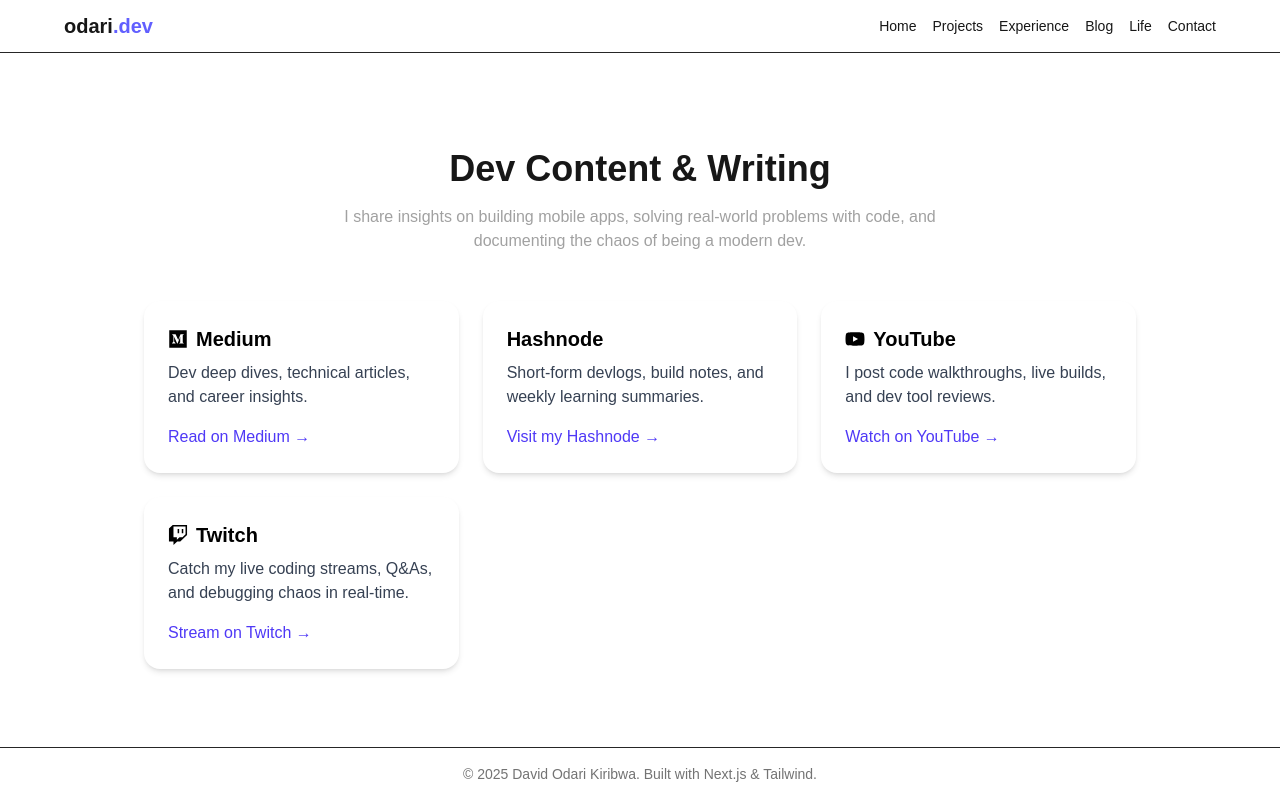
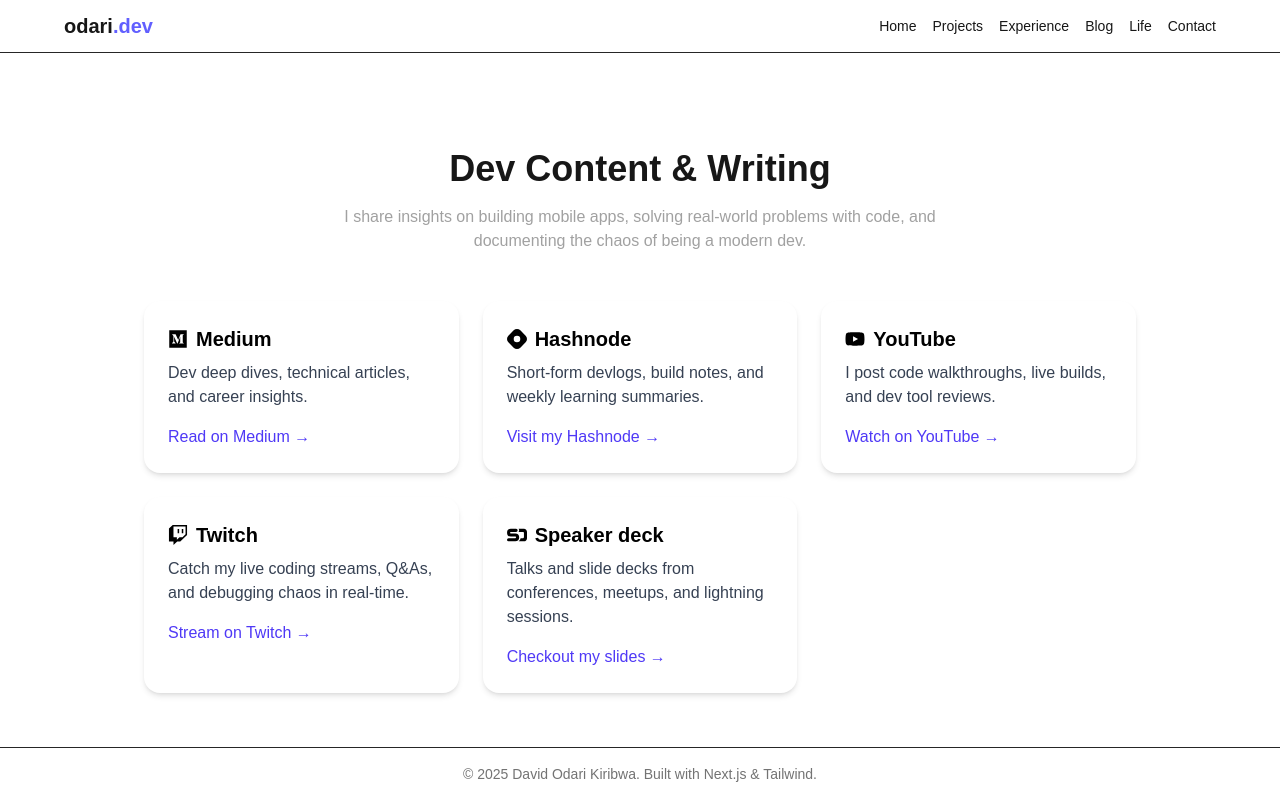
Before and after one commit to odaridavid/my-portfolio, a Next.js app: page /blog in a window 1280 px wide. Built offline with nearby package versions, Linux system fonts and the light colour scheme.

Commit message:
Add speaker deck and fix missing icons

```diff
--- a/src/app/blog/page.tsx
+++ b/src/app/blog/page.tsx
@@ -1,14 +1,18 @@
-'use client';
+"use client";
 
-import Link from 'next/link';
-import { FaYoutube, FaMedium,FaTwitch } from 'react-icons/fa';
+import Link from "next/link";
+import { FaYoutube, FaMedium, FaTwitch } from "react-icons/fa";
+import { SiHashnode, SiSpeakerdeck } from 'react-icons/si';
 
 export default function Blog() {
   return (
     <section className="max-w-5xl mx-auto mt-20 px-4">
-      <h2 className="text-4xl font-bold mb-4 text-center">Dev Content & Writing</h2>
+      <h2 className="text-4xl font-bold mb-4 text-center">
+        Dev Content & Writing
+      </h2>
       <p className="text-neutral-400 text-center mb-12 max-w-2xl mx-auto">
-        I share insights on building mobile apps, solving real-world problems with code, and documenting the chaos of being a modern dev.
+        I share insights on building mobile apps, solving real-world problems
+        with code, and documenting the chaos of being a modern dev.
       </p>
 
       <div className="grid md:grid-cols-3 gap-6">
@@ -33,7 +37,7 @@
         {/* Hashnode */}
         <div className="bg-white text-black p-6 rounded-2xl shadow-md hover:shadow-lg transition-shadow">
           <h3 className="text-xl font-semibold mb-2 flex items-center gap-2">
-             Hashnode
+           <SiHashnode/> Hashnode
           </h3>
           <p className="text-gray-700 mb-4">
             Short-form devlogs, build notes, and weekly learning summaries.
@@ -71,7 +75,8 @@
             <FaTwitch /> Twitch
           </h3>
           <p className="text-gray-700 mb-4">
-            Catch my live coding streams, Q&As, and debugging chaos in real-time.
+            Catch my live coding streams, Q&As, and debugging chaos in
+            real-time.
           </p>
           <Link
             href="https://twitch.tv/droidhalla"
@@ -82,6 +87,23 @@
             Stream on Twitch →
           </Link>
         </div>
+        {/* Speaker deck */}
+        <div className="bg-white text-black p-6 rounded-2xl shadow-md hover:shadow-lg transition-shadow">
+          <h3 className="text-xl font-semibold mb-2 flex items-center gap-2">
+            <SiSpeakerdeck /> Speaker deck
+          </h3>
+          <p className="text-gray-700 mb-4">
+          Talks and slide decks from conferences, meetups, and lightning sessions.
+          </p>
+          <Link
+            href="https://speakerdeck.com/davidodari"
+            target="_blank"
+            rel="noopener noreferrer"
+            className="text-indigo-600 hover:underline font-medium"
+          >
+            Checkout my slides →
+          </Link>
+        </div>
       </div>
     </section>
   );
```
